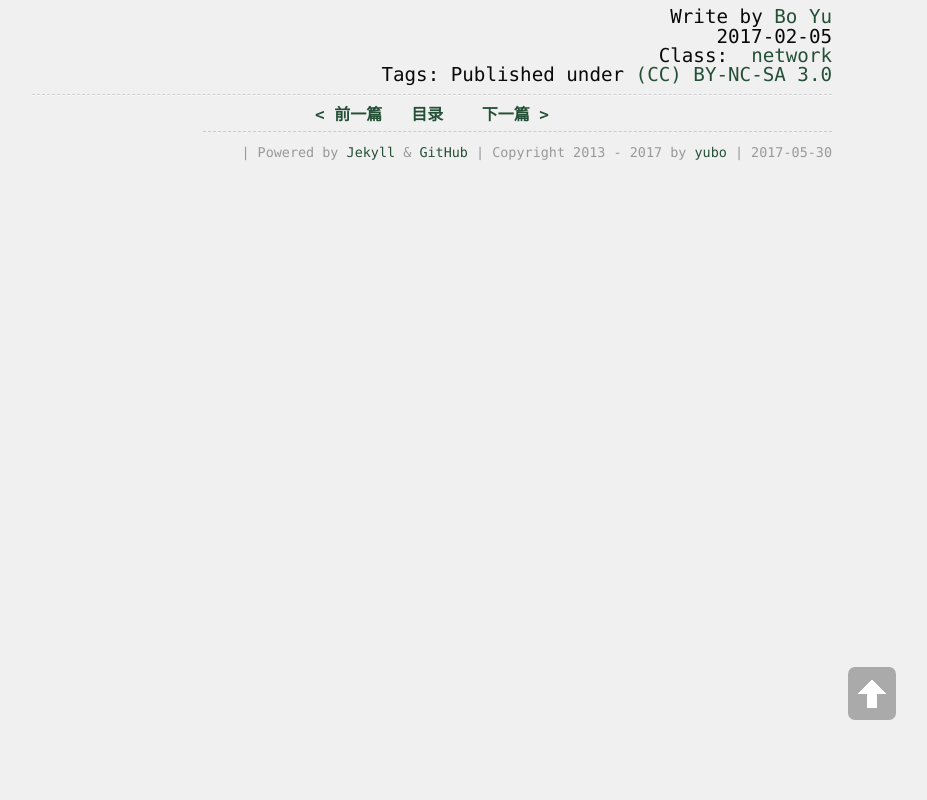
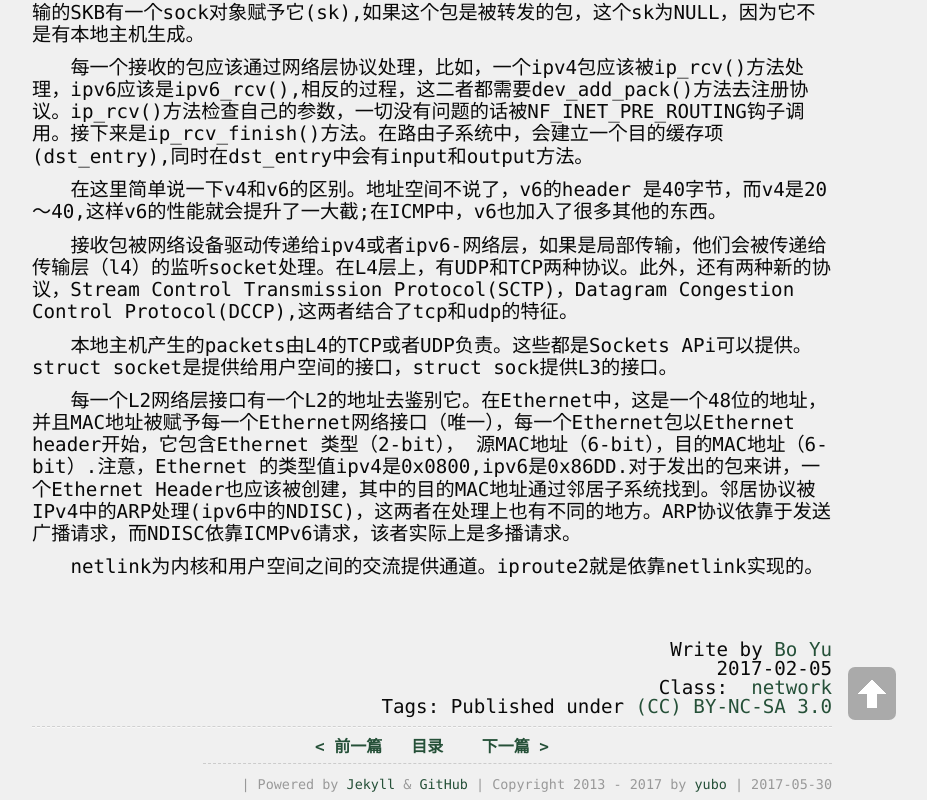
Before and after one commit to yuzibo/yuzibo.github.io, a Jekyll site: the page built from _posts/2017-02-05-liinux_network_flow.md, in a window 1280 px wide and 1400 px high, scrolled down 8430 px. Shown: the part 600-1400 px from the top of the window, without its empty margins (208-1135 px from the left). Built offline with Jekyll 4.4.1, drawn with Linux system fonts in a browser that asks for light colours; comment, search, counter and statistics services are not loaded; some of the changed text lies outside the part shown.

Commit message:
update network

```diff
--- a/_posts/2017-02-05-liinux_network_flow.md
+++ b/_posts/2017-02-05-liinux_network_flow.md
@@ -373,3 +373,18 @@ skb_mac_header();
 请看下面的图片：
 
 ![net-1.png](http://yuzibo.qiniudn.com/net-1.png)
+
+每一个SKB有一个dev成员，这是一个net_device结构的实例化。接收和发出的包是不同的。在这个过程中，需要不停的fetch能影响包在内核栈中行程的信息。比如MTU。每一个传输的SKB有一个sock对象赋予它(sk),如果这个包是被转发的包，这个sk为NULL，因为它不是有本地主机生成。
+
+
+每一个接收的包应该通过网络层协议处理，比如，一个ipv4包应该被ip_rcv()方法处理，ipv6应该是ipv6_rcv(),相反的过程，这二者都需要dev_add_pack()方法去注册协议。ip_rcv()方法检查自己的参数，一切没有问题的话被NF_INET_PRE_ROUTING钩子调用。接下来是ip_rcv_finish()方法。在路由子系统中，会建立一个目的缓存项(dst_entry),同时在dst_entry中会有input和output方法。
+
+在这里简单说一下v4和v6的区别。地址空间不说了，v6的header 是40字节，而v4是20～40,这样v6的性能就会提升了一大截;在ICMP中，v6也加入了很多其他的东西。
+
+接收包被网络设备驱动传递给ipv4或者ipv6-网络层，如果是局部传输，他们会被传递给传输层（l4）的监听socket处理。在L4层上，有UDP和TCP两种协议。此外，还有两种新的协议，Stream Control Transmission Protocol(SCTP)，Datagram Congestion Control Protocol(DCCP),这两者结合了tcp和udp的特征。
+
+本地主机产生的packets由L4的TCP或者UDP负责。这些都是Sockets APi可以提供。struct socket是提供给用户空间的接口，struct sock提供L3的接口。
+
+每一个L2网络层接口有一个L2的地址去鉴别它。在Ethernet中，这是一个48位的地址，并且MAC地址被赋予每一个Ethernet网络接口（唯一），每一个Ethernet包以Ethernet header开始，它包含Ethernet 类型（2-bit）， 源MAC地址（6-bit），目的MAC地址（6-bit）.注意，Ethernet 的类型值ipv4是0x0800,ipv6是0x86DD.对于发出的包来讲，一个Ethernet Header也应该被创建，其中的目的MAC地址通过邻居子系统找到。邻居协议被IPv4中的ARP处理(ipv6中的NDISC)，这两者在处理上也有不同的地方。ARP协议依靠于发送广播请求，而NDISC依靠ICMPv6请求，该者实际上是多播请求。
+
+netlink为内核和用户空间之间的交流提供通道。iproute2就是依靠netlink实现的。
```
